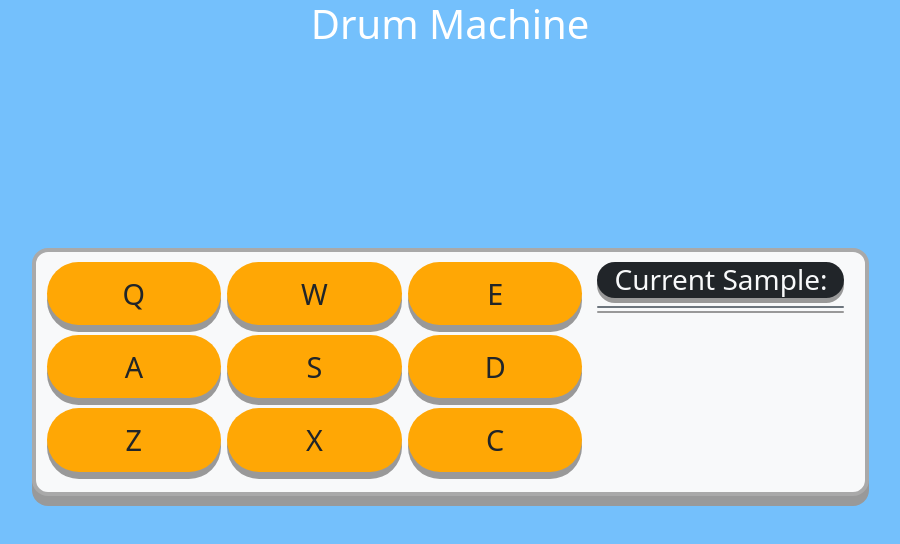
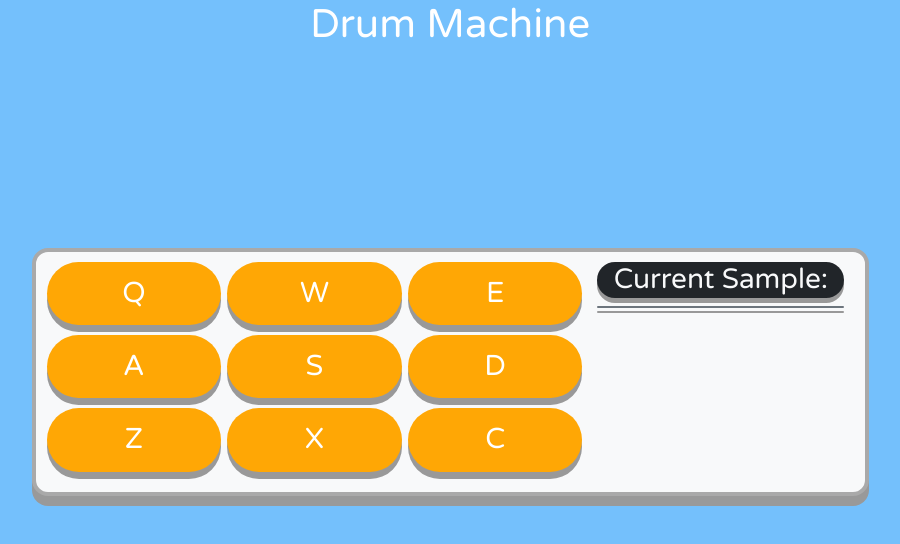
Before and after one commit to manuel12/drum-machine, a React (Create React App) app: page / in a window 1280 px wide. Shown: the top 544 px of the page, without its empty margins (190-1090 px from the left). Built offline with nearby package versions, Linux system fonts and the light colour scheme.

Commit message:
Added new font

```diff
--- a/src/App.css
+++ b/src/App.css
@@ -1,6 +1,9 @@
 * {
-  font-family: system-ui, -apple-system, BlinkMacSystemFont, "Segoe UI", Roboto,
-    Oxygen, Ubuntu, Cantarell, "Open Sans", "Helvetica Neue", sans-serif;
+  font-family: "Varela Round", sans-serif;
+}
+
+body {
+  background-color: #74c0fc;
 }
 
 h1 {
@@ -25,6 +28,7 @@ h1 {
 }
 
 .drum-pad-button {
+  color: white;
   padding: 10px;
   margin: 10px 3px;
   border-radius: 50px;
```
